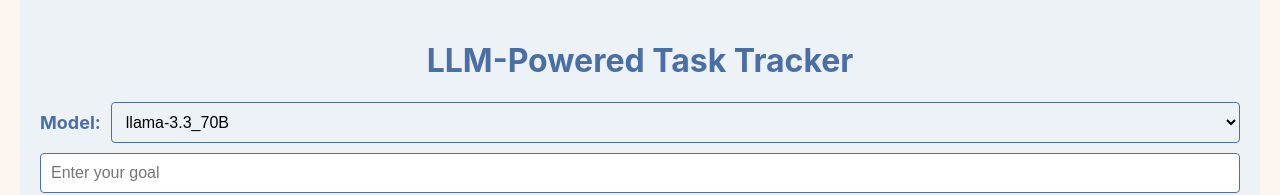
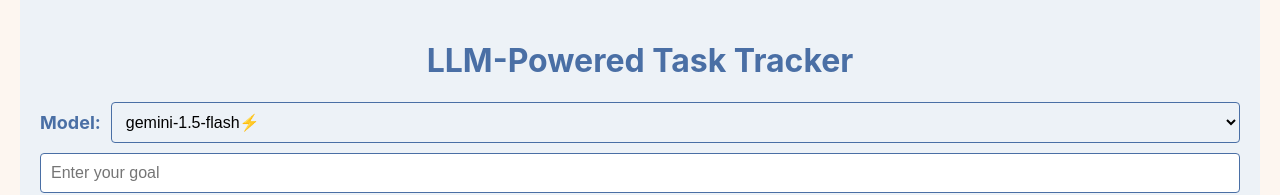
Before and after one commit to VVISHUS/AI_Decomposer_DND_TODO_App, a React (Create React App) app in the folder task-tracker/: page / in a window 1280 px wide. Shown: the top 195 px of the page. Built offline with nearby package versions, Linux system fonts and the light colour scheme.

Commit message:
fixed App.css bug

```diff
--- a/task-tracker/src/App.js
+++ b/task-tracker/src/App.js
@@ -316,7 +316,7 @@ function App() {
   const [input, setInput] = useState('');
   const [isLoading, setIsLoading] = useState(false);
   const [activeId, setActiveId] = useState(null);
-  const [selectedModel, setSelectedModel] = useState("gemini-1.5-flash");
+  const [selectedModel, setSelectedModel] = useState("gemini-1.5-flash⚡");
   const [columns, setColumns] = useState({
     'todo': { id: 'todo', title: 'To Do', items: [] },
     'in-progress': { id: 'in-progress', title: 'In Progress', items: [] },
```
